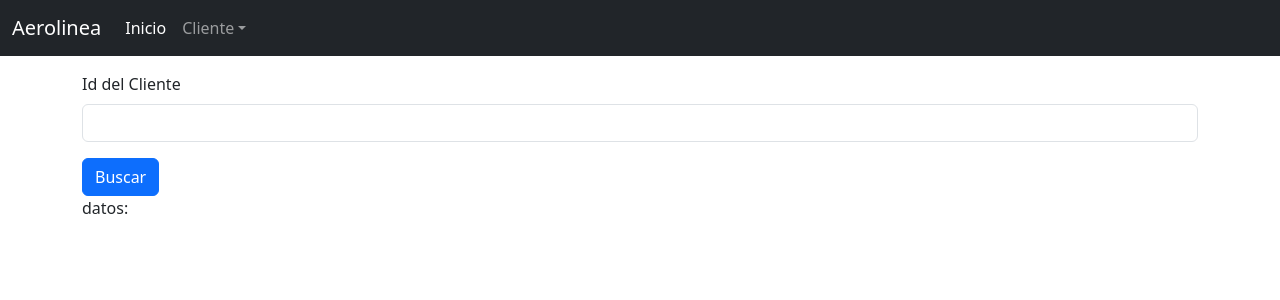
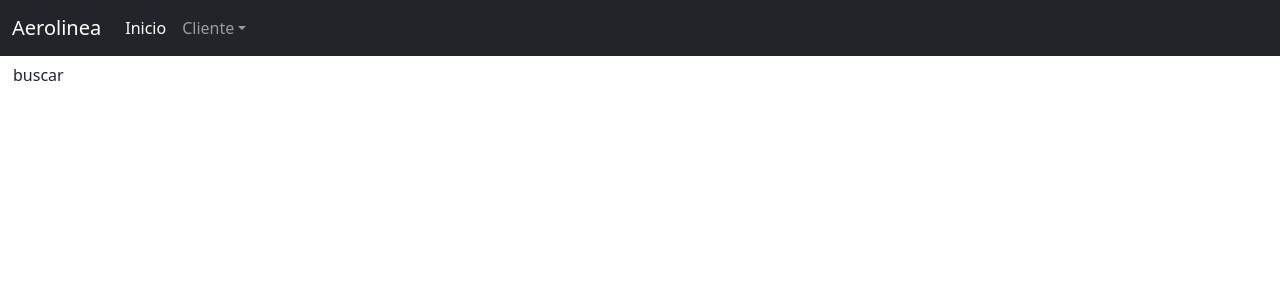
Before and after one commit to ValenOsuna/project-airline, a React (Create React App) app in the folder frontend/: page / in a window 1280 px wide. Shown: the top 300 px of the page. Built offline with nearby package versions, Linux system fonts and the light colour scheme.

Commit message:
add changes frontend

```diff
--- a/frontend/src/components/clients-list.component.js
+++ b/frontend/src/components/clients-list.component.js
@@ -6,49 +6,29 @@ export default class ClientList extends Component{
 
     constructor(props){
         super(props);
-        this.getClient = this.getClient.bind(this);
-        this.onChangeId = this.onChangeId.bind(this);
         this.state = {
-            id: null,
-            data: null
+            getClient: null
         };
     }
+
     getClient(){
-        var id_client = this.state.id
-        //var content = " "
-        //const [content, setcontent ] = useState(' ');
-        ClientDataServices.get(id_client)
+        ClientDataServices.get()
             .then(response => {
-                console.log (response.data);
-                //setcontent(response.data);
-                //document.getElementById('data').innerText = JSON.stringify(response.data);
-                document.getElementById('data').innerText = response.data.nationality;
+                console.log(response.data);
             })
             .catch(e => {
                 console.log(e);
             });
     }
-    onChangeId(e){
-        this.setState({
-            id: e.target.value
-        });
-    }
 
     render(){
-        return (
-            <div className="container mt-3">
-                <form>
-                    <div className="mb-3">
-                    <label className="form-label">Id del Cliente</label>
-                    <input type="text" className="form-control" id="id" value={ this.state.id} onChange={this.onChangeId} />
-                    <div id="emailHelp" className="form-text"></div>
-                    </div>
-                    <button type="submit" className="btn btn-primary" onClick={ this.getClient }>Buscar</button>
-                </form>
-                <div className="mb-3 col-md-4" id="data">
-                    datos:
-                </div>
-            </div>);
+        const { getClient } = this.state;
+        return (<button
+            className= "btn"
+            type = "button"
+            onClick= {this.getClient}>
+                buscar
+        </button>);
     }
 
 
--- a/frontend/src/services/clients.services.js
+++ b/frontend/src/services/clients.services.js
@@ -3,7 +3,7 @@ import client_api from "../api-common";
 
 class ClientsDataService{
     get(id){
-        return client_api.post(`/passenger/search`,{id:id})
+        return client_api.post(`/passenger/search`,{id:1})
     }
 }
 
```
Also changed, not shown: 1 other file (tests, documents, lock files or other folders).
